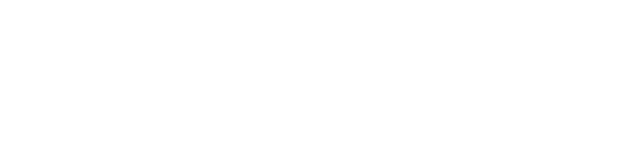
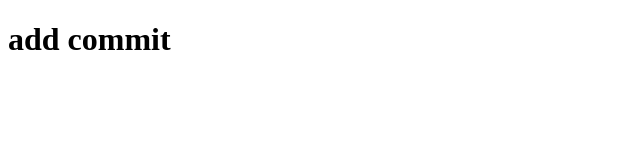
Before and after one commit to leliz-git/less_5, a plain HTML site: page index.html in a window 1280 px wide. Shown: the whole page, without its empty margins (0-640 px from the left). Drawn offline with Linux system fonts and the light colour scheme.

Commit message:
add h1 to index.html

```diff
--- a/index.html
+++ b/index.html
@@ -3,9 +3,9 @@
 <head>
     <meta charset="UTF-8">
     <meta name="viewport" content="width=device-width, initial-scale=1.0">
-    <title>Document</title>
+    <title>less5</title>
 </head>
 <body>
-
+    <h1>add commit</h1>
 </body>
 </html>
```
